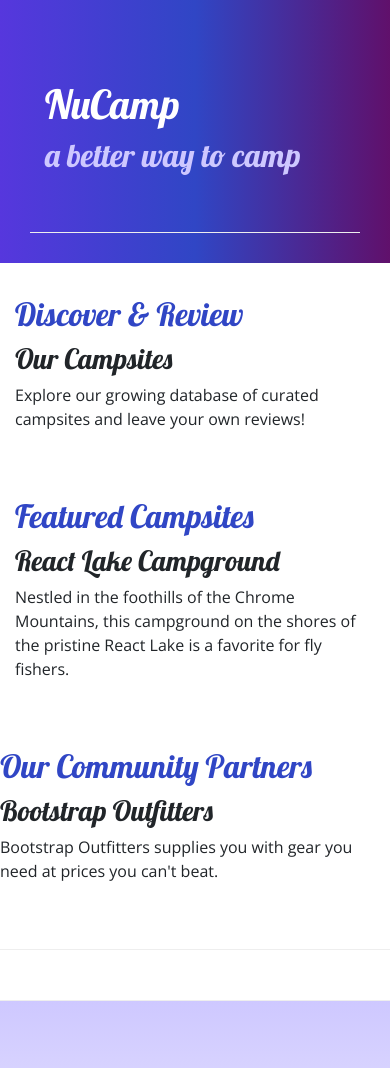
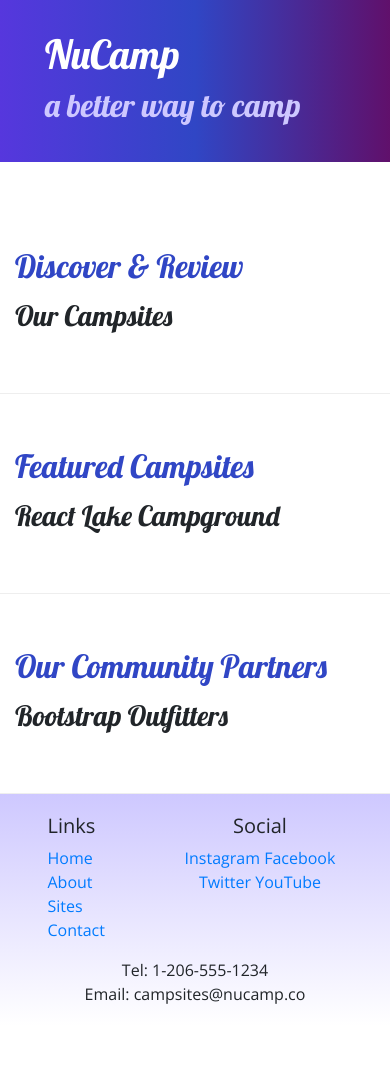
Before and after one commit to brains219/bootstrapintro, a website: page index.html in a window 390 px wide. Shown: the top 1068 px of the page. After the commit the page ends 1026 px from the top, so only its background shows below. Drawn offline with nearby package versions, Linux system fonts and the light colour scheme.

Commit message:
fixed index.html as per instructions

```diff
--- a/index.html
+++ b/index.html
@@ -19,10 +19,9 @@
 </head>
 
 <body>
-
     <header class="jumbotron jumbotron-fluid">
         <div class="container">
-            <div class="row row-content">
+            <div class="row">
                 <div class="col">
                     <h1>NuCamp</h1>
                     <h2>a better way to camp</h2>
@@ -30,42 +29,52 @@
             </div>
         </div>
     </header>
+
     <div class="container">
-        <div class="row">
+        <div class="row align-items-center row-content">
             <div class="col-sm-4 order-sm-last col-md-3">
                 <h2 class="text-sm-right">Discover & Review</h2>
             </div>
             <div class="col">
                 <h3>Our Campsites</h3>
-        <p>Explore our growing database of curated campsites and leave your own reviews!</p>
+                <p class="d-none d-sm-block">
+                    Explore our growing database of curated campsites and leave your own
+                    reviews!
+                </p>
             </div>
         </div>
-    <div class="row row-content">
+
+        <div class="row align-items-center row-content">
             <div class="col-sm-4 col-md-3">
                 <h2>Featured Campsites</h2>
             </div>
             <div class="col">
                 <h3>React Lake Campground</h3>
-            <p>Nestled in the foothills of the Chrome Mountains, this campground on the shores of the pristine React
-                Lake is a favorite for fly fishers.</p>
+                <p class="d-none d-sm-block">
+                    Nestled in the foothills of the Chrome Mountains, this campground on
+                    the shores of the pristine React Lake is a favorite for fly fishers.
+                </p>
+            </div>
         </div>
 
-        <div class="row row-content">
-            <div class="col-sm-4 col-md-3">
+        <div class="row align-items-center row-content">
+            <div class="col-sm-4 order-sm-last col-md-3">
                 <h2 class="text-sm-right">Our Community Partners</h2>
             </div>
             <div class="col">
                 <h3>Bootstrap Outfitters</h3>
-                <p>Bootstrap Outfitters supplies you with gear you need at prices you can't beat.</p>
-            </div>
+                <p class="d-none d-sm-block">
+                    Bootstrap Outfitters supplies you with gear you need at prices you
+                    can't beat.
+                </p>
             </div>
         </div>
     </div>
 
     <footer>
         <div class="container">
-            <div class="row row-content">
-                <div class="col-4 offset-1 col-sm-2">
+            <div class="row">
+                <div class="col-4 col-sm-2 offset-1">
                     <h5>Links</h5>
                     <ul class="list-unstyled">
                         <li><a href="#">Home</a></li>
@@ -74,14 +83,14 @@
                         <li><a href="#">Contact</a></li>
                     </ul>
                 </div>
-                <div class="col-6 col-sm-5">
-                    <h5 class="col-6 col-sm-5 text-center">Social</h5>
+                <div class="col-6 col-sm-5 text-center">
+                    <h5>Social</h5>
                     <a href="http://instagram.com/">Instagram</a>
                     <a href="http://facebook.com/">Facebook</a>
                     <a href="http://twitter.com/">Twitter</a>
                     <a href="http://youtube.com/">YouTube</a>
                 </div>
-                <div class="col-sm-4 col-6 col-sm-5 text-center">
+                <div class="col-sm-4 text-center">
                     Tel: 1-206-555-1234<br />
                     Email: campsites@nucamp.co
                 </div>
@@ -93,7 +102,6 @@
     <script src="node_modules/jquery/dist/jquery.slim.min.js"></script>
     <script src="node_modules/popper.js/dist/umd/popper.min.js"></script>
     <script src="node_modules/bootstrap/dist/js/bootstrap.min.js"></script>
-
 </body>
 
 </html>
```
Lines whose indentation alone changed are shown as unchanged.
